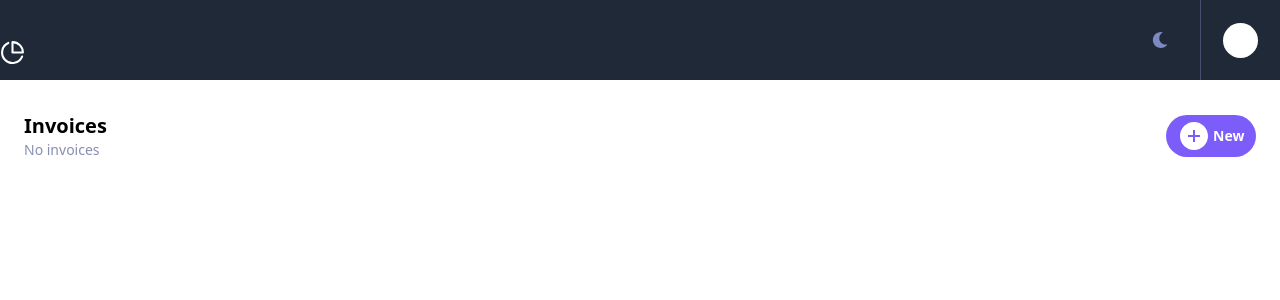
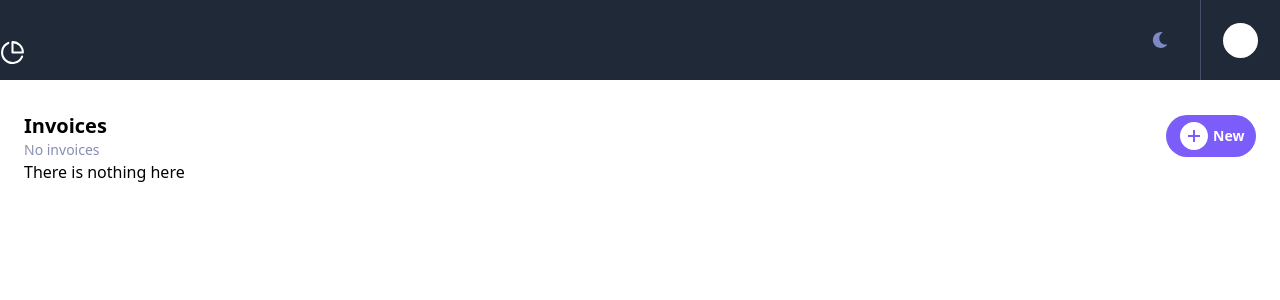
Before and after one commit to chungleee/invoices-app, a React (Vite) app: page / in a window 1280 px wide. Shown: the top 300 px of the page. Built offline with nearby package versions, Linux system fonts and the light colour scheme.

Commit message:
add invoices state - conditional render based on invoices state

```diff
--- a/src/pages/Home.jsx
+++ b/src/pages/Home.jsx
@@ -1,7 +1,10 @@
+import { useState } from "react";
 import { Link } from "wouter";
 import CreateNewIcon from "../components/CreateNewIcon";
 
 const Home = () => {
+	const [invoices, setInvoices] = useState([]);
+
 	return (
 		<main className='px-6 py-8'>
 			<div className='flex justify-between items-center'>
@@ -16,6 +19,14 @@ const Home = () => {
 					</a>
 				</Link>
 			</div>
+
+			<section>
+				{!invoices.length ? (
+					<h1>There is nothing here</h1>
+				) : (
+					<h1>here are your invoices</h1>
+				)}
+			</section>
 		</main>
 	);
 };
```
